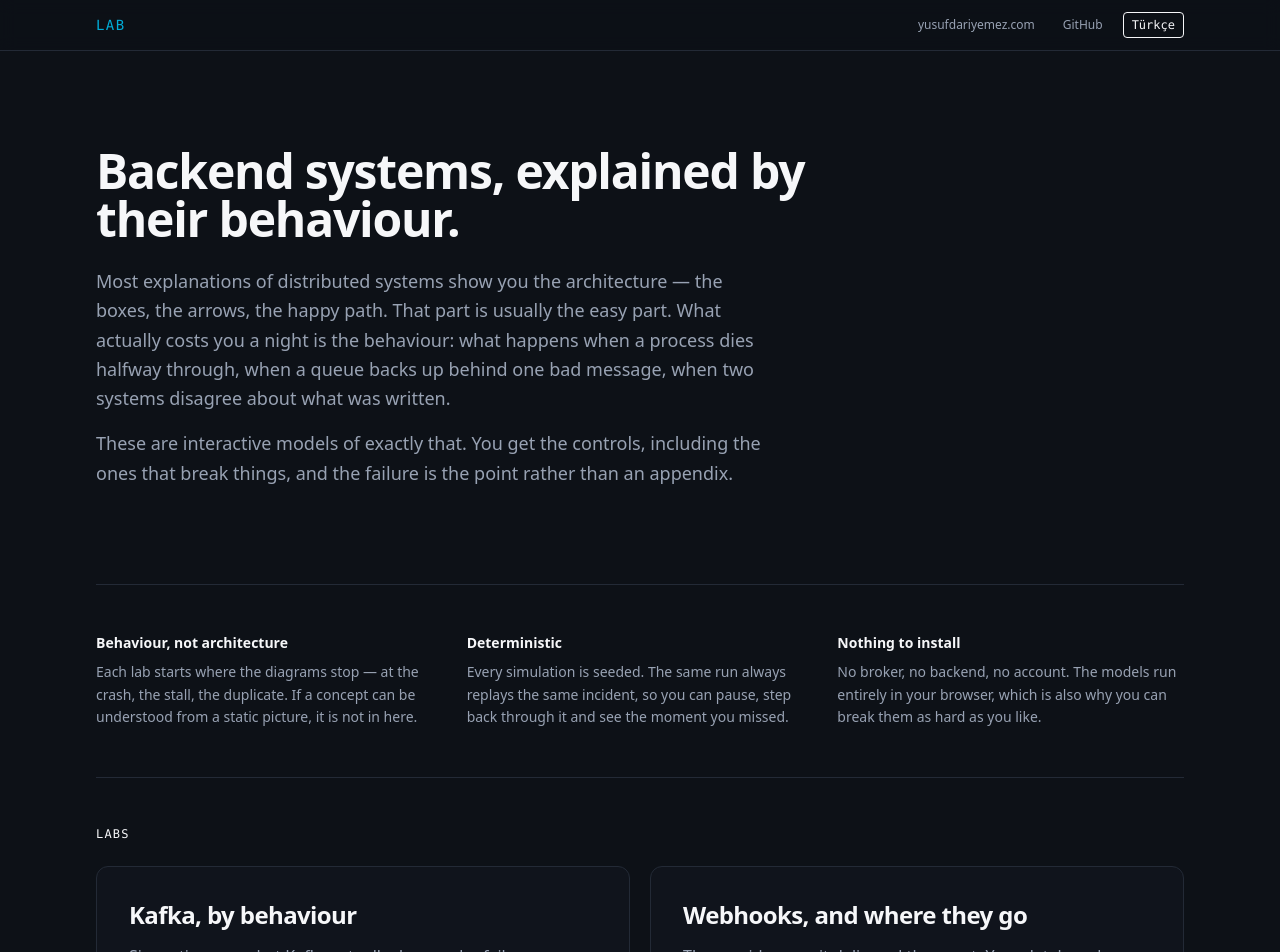
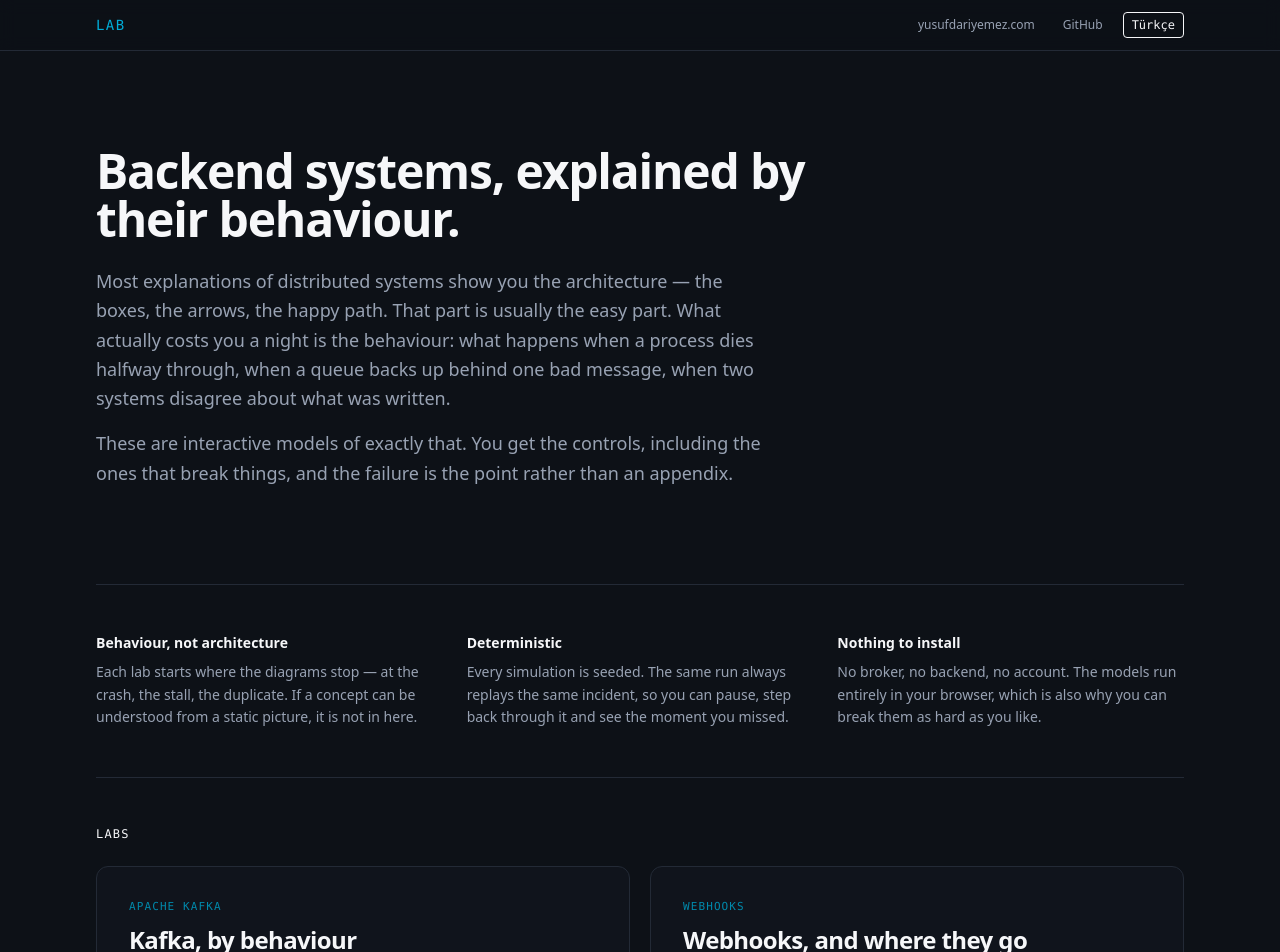
Before and after one commit to YusufDrymz/lab, a Vue app: page / in a window 1280 px wide. Shown: the top 952 px of the page. Built offline with nearby package versions, Linux system fonts and the light colour scheme.

Commit message:
ui: show each lab's subject on its card

```diff
--- a/src/pages/HomePage.vue
+++ b/src/pages/HomePage.vue
@@ -40,6 +40,12 @@ const localePath = useLocalePath()
           :to="localePath(lab.path)"
           class="group flex flex-col rounded-xl border border-ink-800 bg-ink-900/40 p-6 transition hover:border-accent-500/60 hover:bg-ink-900/70 sm:p-8"
         >
+          <!-- The subject, because the titles are phrased as symptoms: "The
+               same request, twice" does not tell a scanner it is about
+               idempotency. -->
+          <p class="mb-2 font-mono text-[11px] tracking-widest text-accent-600 uppercase">
+            {{ lab.topic }}
+          </p>
           <h3
             class="text-2xl font-semibold tracking-tight text-ink-50 transition group-hover:text-accent-400"
           >
```
